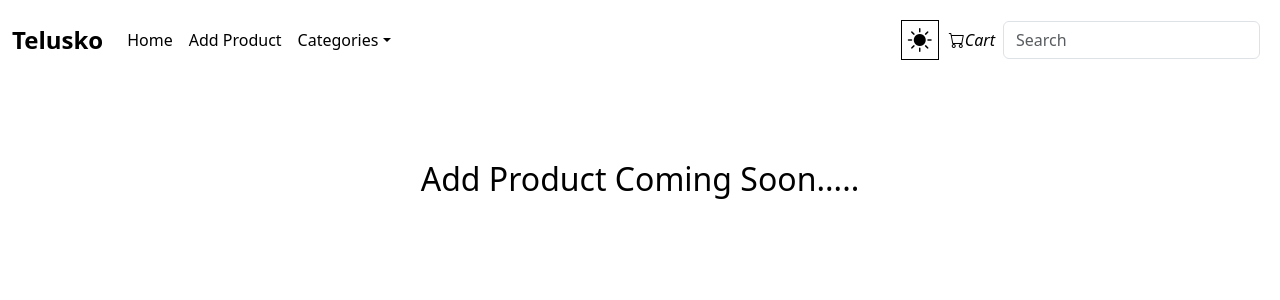
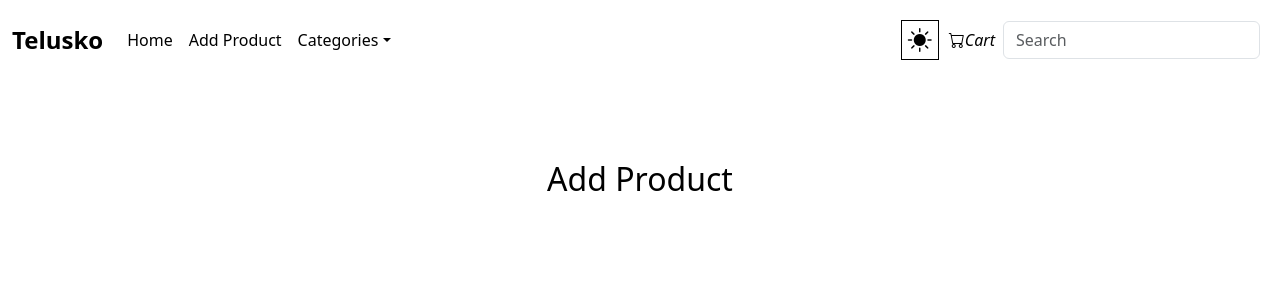
Before and after one commit to Mr1n8L/Spring-Basic_Project, a React (Vite) app in the folder client/: page /add_product in a window 1280 px wide. Shown: the top 300 px of the page. Built offline with nearby package versions, Linux system fonts and the light colour scheme.

Commit message:
frontend changes...

```diff
--- a/client/src/components/AddProduct.jsx
+++ b/client/src/components/AddProduct.jsx
@@ -1,13 +1,11 @@
-import React from "react";
+import React from 'react'
 
 const AddProduct = () => {
   return (
     <div>
-      <h2 className="text-center" style={{ padding: "10rem" }}>
-        Add Product Coming Soon.....
-      </h2>
+      <h2 className="text-center" style={{ padding: "10rem" }}> Add Product</h2>
     </div>
-  );
-};
+  )
+}
 
-export default AddProduct;
+export default AddProduct
```
